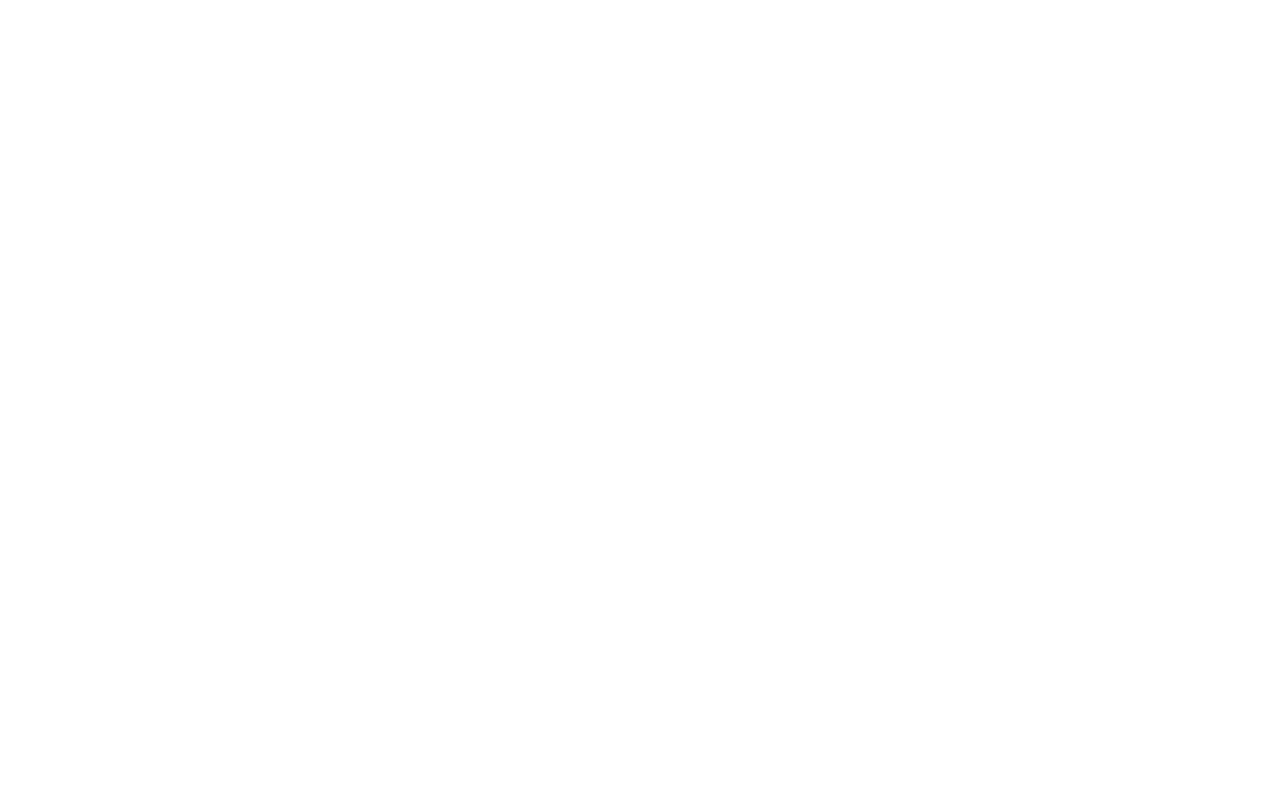
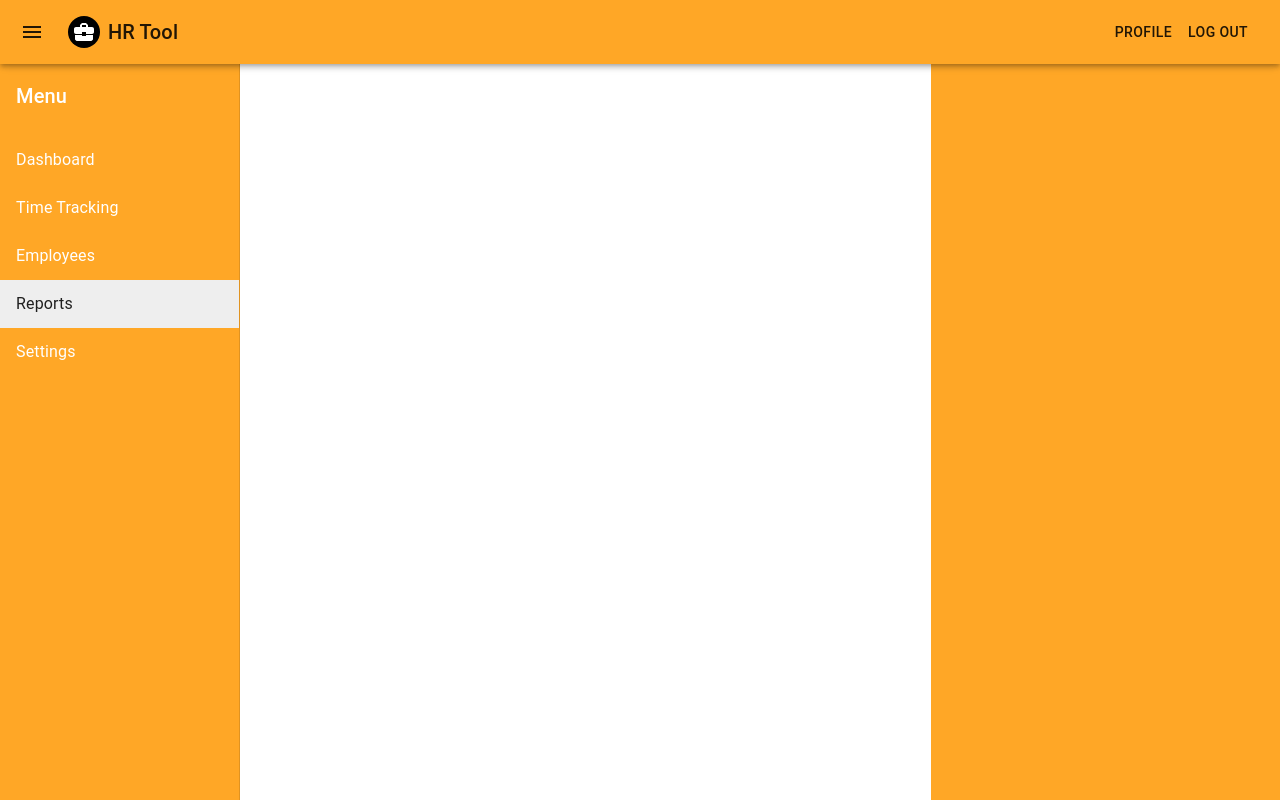
Before and after one commit to tobias-le/hr-app-frontend, a React (Create React App) app: page /reports in a window 1280 px wide. Before the commit this address had no page. Built offline with nearby package versions, Linux system fonts and the light colour scheme.

Commit message:
fixed goofy ass calls

```diff
--- /dev/null
+++ b/src/components/AppHeader.tsx
@@ -0,0 +1,64 @@
+import React from "react";
+import {
+  AppBar as MuiAppBar,
+  Toolbar,
+  Typography,
+  Button,
+  IconButton,
+  Box,
+  Drawer,
+} from "@mui/material";
+import MenuIcon from "@mui/icons-material/Menu";
+import BusinessCenterIcon from "@mui/icons-material/BusinessCenter";
+import styled from "styled-components";
+
+const AppBar = styled(MuiAppBar)(({ theme }) => ({
+  zIndex: theme.zIndex?.drawer ? theme.zIndex.drawer + 1 : 1200,
+}));
+
+const Logo = styled(BusinessCenterIcon)(({ theme }) => ({
+  color: "white",
+  backgroundColor: "black",
+  width: 24,
+  height: 24,
+  borderRadius: "50%",
+  padding: 4,
+  marginRight: 8,
+}));
+
+interface AppHeaderProps {
+  toggleDrawer: () => void;
+}
+
+const AppHeader: React.FC<AppHeaderProps> = ({ toggleDrawer }) => (
+  <AppBar position="fixed">
+    <Toolbar sx={{ justifyContent: "space-between" }}>
+      <Box sx={{ display: "flex", alignItems: "center" }}>
+        <IconButton
+          color="inherit"
+          aria-label="toggle drawer"
+          edge="start"
+          onClick={toggleDrawer}
+          sx={{ mr: 2 }}
+        >
+          <MenuIcon />
+        </IconButton>
+        <Typography
+          variant="h6"
+          noWrap
+          component="div"
+          sx={{ display: "flex", alignItems: "center" }}
+        >
+          <Logo />
+          HR Tool
+        </Typography>
+      </Box>
+      <Box>
+        <Button color="inherit">Profile</Button>
+        <Button color="inherit">Log out</Button>
+      </Box>
+    </Toolbar>
+  </AppBar>
+);
+
+export default AppHeader;
--- /dev/null
+++ b/src/components/EmployeeInfoItem.tsx
@@ -0,0 +1,18 @@
+import React from "react";
+import { List, ListItem, ListItemText, styled } from "@mui/material";
+
+export const EmployeeInfoItem = ({
+  primary,
+  secondary,
+}: {
+  primary: string;
+  secondary: string | number;
+}) => (
+  <ListItem>
+    <ListItemText primary={primary} secondary={secondary} />
+  </ListItem>
+);
+
+export const EmployeeInfoList = styled(List)({
+  width: "100%",
+});
--- /dev/null
+++ b/src/components/Footer.tsx
@@ -0,0 +1,23 @@
+import React from "react";
+import { Box } from "@mui/material";
+import styled from "styled-components";
+import { useTheme } from "@mui/material/styles";
+
+const Footer: React.FC = () => {
+  const theme = useTheme();
+
+  const StyledFooter = styled(Box)`
+    background-color: ${theme.palette.primary.main};
+    color: white;
+    padding: 16px;
+    text-align: center;
+  `;
+
+  return (
+    <StyledFooter as="footer">
+      © 2024 HR Tool - All Rights Reserved
+    </StyledFooter>
+  );
+};
+
+export default Footer;
--- /dev/null
+++ b/src/components/SideMenu.tsx
@@ -0,0 +1,68 @@
+import React from "react";
+import { Link, Location } from "react-router-dom";
+import {
+  Drawer,
+  List,
+  ListItem,
+  ListItemButton,
+  ListItemText,
+  Typography,
+  Box,
+  Toolbar,
+} from "@mui/material";
+import { menuItems } from "../config/menuItems";
+import styled from "styled-components";
+import { useTheme } from "@mui/material/styles";
+
+const drawerWidth = 240;
+
+const SideMenu: React.FC<{ isOpen: boolean; location: Location }> = ({
+  isOpen,
+  location,
+}) => {
+  const theme = useTheme();
+
+  const StyledDrawer = styled(Drawer)`
+    width: ${drawerWidth}px;
+    flex-shrink: 0;
+
+    & .MuiDrawer-paper {
+      width: ${drawerWidth}px;
+      box-sizing: border-box;
+      background-color: ${theme.palette.primary.main};
+      color: white;
+    }
+  `;
+
+  return (
+    <StyledDrawer variant="persistent" open={isOpen}>
+      <Toolbar />
+      <Box sx={{ overflow: "auto", mt: 2 }}>
+        <Typography variant="h6" sx={{ px: 2, mb: 2 }}>
+          Menu
+        </Typography>
+        <List>
+          {menuItems.map((item: { text: string; path: string }) => (
+            <ListItem key={item.text} disablePadding>
+              <ListItemButton
+                component={Link}
+                to={item.path}
+                selected={location.pathname === item.path}
+                sx={{
+                  "&.Mui-selected": {
+                    bgcolor: "secondary.main",
+                    color: "text.primary",
+                  },
+                }}
+              >
+                <ListItemText primary={item.text} />
+              </ListItemButton>
+            </ListItem>
+          ))}
+        </List>
+      </Box>
+    </StyledDrawer>
+  );
+};
+
+export default SideMenu;
--- a/src/components/layout.tsx
+++ b/src/components/layout.tsx
@@ -1,22 +1,11 @@
 import React, { useState } from "react";
-import { Link, useLocation } from "react-router-dom";
-import styled from "styled-components";
-import {
-  Box,
-  Drawer,
-  List,
-  ListItem,
-  ListItemButton,
-  ListItemText,
-  Typography,
-  AppBar as MuiAppBar,
-  Toolbar,
-  Button,
-  IconButton,
-} from "@mui/material";
-import MenuIcon from "@mui/icons-material/Menu";
+import { useLocation } from "react-router-dom";
+import { Box, Toolbar, AppBar as MuiAppBar, Drawer } from "@mui/material";
 import BusinessCenterIcon from "@mui/icons-material/BusinessCenter";
-import { menuItems } from "../config/menuItems";
+import AppHeader from "./AppHeader";
+import SideMenu from "./SideMenu";
+import FooterComponent from "./Footer";
+import { styled, useTheme } from "@mui/material/styles";
 
 const drawerWidth = 240;
 
@@ -25,9 +14,11 @@
   min-height: 100vh;
 `;
 
-const AppBar = styled(MuiAppBar)`
-  z-index: ${({ theme }) => theme.zIndex.drawer + 1};
-`;
+const AppBar = styled(MuiAppBar)(
+  ({ theme }) => `
+  z-index: ${theme.zIndex.drawer + 1};
+`
+);
 
 const Logo = styled(BusinessCenterIcon)`
   color: white;
@@ -39,6 +30,15 @@
   margin-right: 8px;
 `;
 
+const Layout: React.FC<{ children: React.ReactNode }> = ({ children }) => {
+  const theme = useTheme();
+  const [isDrawerOpen, setIsDrawerOpen] = useState(true);
+  const location = useLocation();
+
+  const toggleDrawer = () => {
+    setIsDrawerOpen(!isDrawerOpen);
+  };
+
   const StyledDrawer = styled(Drawer)`
     width: ${drawerWidth}px;
     flex-shrink: 0;
@@ -46,7 +46,7 @@
     & .MuiDrawer-paper {
       width: ${drawerWidth}px;
       box-sizing: border-box;
-    background-color: ${({ theme }) => theme.palette.primary.main};
+      background-color: ${theme.palette.primary.main};
       color: white;
     }
   `;
@@ -54,91 +54,35 @@
   const MainContent = styled(Box)<{ isDrawerOpen: boolean }>`
     flex-grow: 1;
     padding: 24px;
-  margin-left: ${({ isDrawerOpen }) => (isDrawerOpen ? `${drawerWidth}px` : 0)};
+    margin-left: ${({ isDrawerOpen }) =>
+      isDrawerOpen ? `${drawerWidth}px` : 0};
     transition: margin 0.2s;
   `;
 
-const Footer = styled(Box)`
-  background-color: ${({ theme }) => theme.palette.primary.main};
+  const StyledFooter = styled(Box)`
+    background-color: ${theme.palette.primary.main};
     color: white;
     padding: 16px;
     text-align: center;
   `;
 
-interface LayoutProps {
-  children: React.ReactNode;
-}
-
-export default function Layout({ children }: LayoutProps) {
-  const location = useLocation();
-  const [isDrawerOpen, setIsDrawerOpen] = useState(true);
-
-  const toggleDrawer = () => {
-    setIsDrawerOpen(!isDrawerOpen);
-  };
-
   return (
     <AppWrapper>
       <AppBar position="fixed">
-        <Toolbar sx={{ justifyContent: "space-between" }}>
-          <Box sx={{ display: "flex", alignItems: "center" }}>
-            <IconButton
-              color="inherit"
-              aria-label="toggle drawer"
-              edge="start"
-              onClick={toggleDrawer}
-              sx={{ mr: 2 }}
-            >
-              <MenuIcon />
-            </IconButton>
-            <Typography
-              variant="h6"
-              noWrap
-              component="div"
-              sx={{ display: "flex", alignItems: "center" }}
-            >
-              <Logo />
-              HR Tool
-            </Typography>
-          </Box>
-          <Box>
-            <Button color="inherit">Profile</Button>
-            <Button color="inherit">Log out</Button>
-          </Box>
-        </Toolbar>
+        <AppHeader toggleDrawer={toggleDrawer} />
       </AppBar>
       <StyledDrawer variant="persistent" open={isDrawerOpen}>
-        <Toolbar />
-        <Box sx={{ overflow: "auto", mt: 2 }}>
-          <Typography variant="h6" sx={{ px: 2, mb: 2 }}>
-            Menu
-          </Typography>
-          <List>
-            {menuItems.map((item: { text: string; path: string }) => (
-              <ListItem key={item.text} disablePadding>
-                <ListItemButton
-                  component={Link}
-                  to={item.path}
-                  selected={location.pathname === item.path}
-                  sx={{
-                    "&.Mui-selected": {
-                      bgcolor: "secondary.main",
-                      color: "text.primary",
-                    },
-                  }}
-                >
-                  <ListItemText primary={item.text} />
-                </ListItemButton>
-              </ListItem>
-            ))}
-          </List>
-        </Box>
+        <SideMenu isOpen={isDrawerOpen} location={location} />
       </StyledDrawer>
       <MainContent isDrawerOpen={isDrawerOpen}>
         <Toolbar />
         {children}
       </MainContent>
-      <Footer component="footer">© 2024 HR Tool - All Rights Reserved</Footer>
+      <StyledFooter>
+        <FooterComponent />
+      </StyledFooter>
     </AppWrapper>
   );
-}
+};
+
+export default Layout;
--- a/src/pages/time-tracking.tsx
+++ b/src/pages/time-tracking.tsx
@@ -2,10 +2,10 @@
 import styled from "styled-components";
 import { TextField, Button, Typography, Paper, Grid } from "@mui/material";
 import { orange } from "@mui/material/colors";
+import { useTheme } from "@mui/material/styles";
 
 const PageContainer = styled.div`
   flex-grow: 1;
-  background-color: ${(props) => props.theme.palette.background.default};
   padding: 24px;
 `;
 
@@ -37,6 +37,11 @@
   const [startTime, setStartTime] = useState("");
   const [endTime, setEndTime] = useState("");
   const [workDetails, setWorkDetails] = useState("");
+  const theme = useTheme();
+
+  const PageContainerWithBackground = styled(PageContainer)`
+    background-color: ${theme.palette.background.default};
+  `;
 
   const handleSubmit = (e: React.FormEvent) => {
     e.preventDefault();
@@ -45,7 +50,7 @@
   };
 
   return (
-    <PageContainer>
+    <PageContainerWithBackground>
       <StyledPaper elevation={0}>
         <FormTitle variant="h5">Track Work Hours</FormTitle>
         <form onSubmit={handleSubmit}>
@@ -113,6 +118,6 @@
           </FormGrid>
         </form>
       </StyledPaper>
-    </PageContainer>
+    </PageContainerWithBackground>
   );
 }
--- a/src/theme/index.ts
+++ b/src/theme/index.ts
@@ -10,6 +10,9 @@
       main: grey[200],
     },
   },
+  zIndex: {
+    drawer: 1200,
+  },
   // Add more custom theme options here
 });
 
--- a/tsconfig.json
+++ b/tsconfig.json
@@ -33,7 +33,7 @@
     // "paths": {},                                      /* Specify a set of entries that re-map imports to additional lookup locations. */
     // "rootDirs": [],                                   /* Allow multiple folders to be treated as one when resolving modules. */
     // "typeRoots": [],                                  /* Specify multiple folders that act like './node_modules/@types'. */
-    // "types": [],                                      /* Specify type package names to be included without being referenced in a source file. */
+    // "types": ["@mui/material", "styled-components"],  /* Specify type package names to be included without being referenced in a source file. */
     // "allowUmdGlobalAccess": true,                     /* Allow accessing UMD globals from modules. */
     // "moduleSuffixes": [],                             /* List of file name suffixes to search when resolving a module. */
     // "allowImportingTsExtensions": true,               /* Allow imports to include TypeScript file extensions. Requires '--moduleResolution bundler' and either '--noEmit' or '--emitDeclarationOnly' to be set. */
```
Also changed, not shown: src/components/EmployeeInfoSection.tsx (added, +32 -0 lines), src/pages/employee-details.tsx (+20 -81 lines), src/types/Employee.ts (added, +16 -0 lines). Lines whose indentation alone changed are shown as unchanged.
